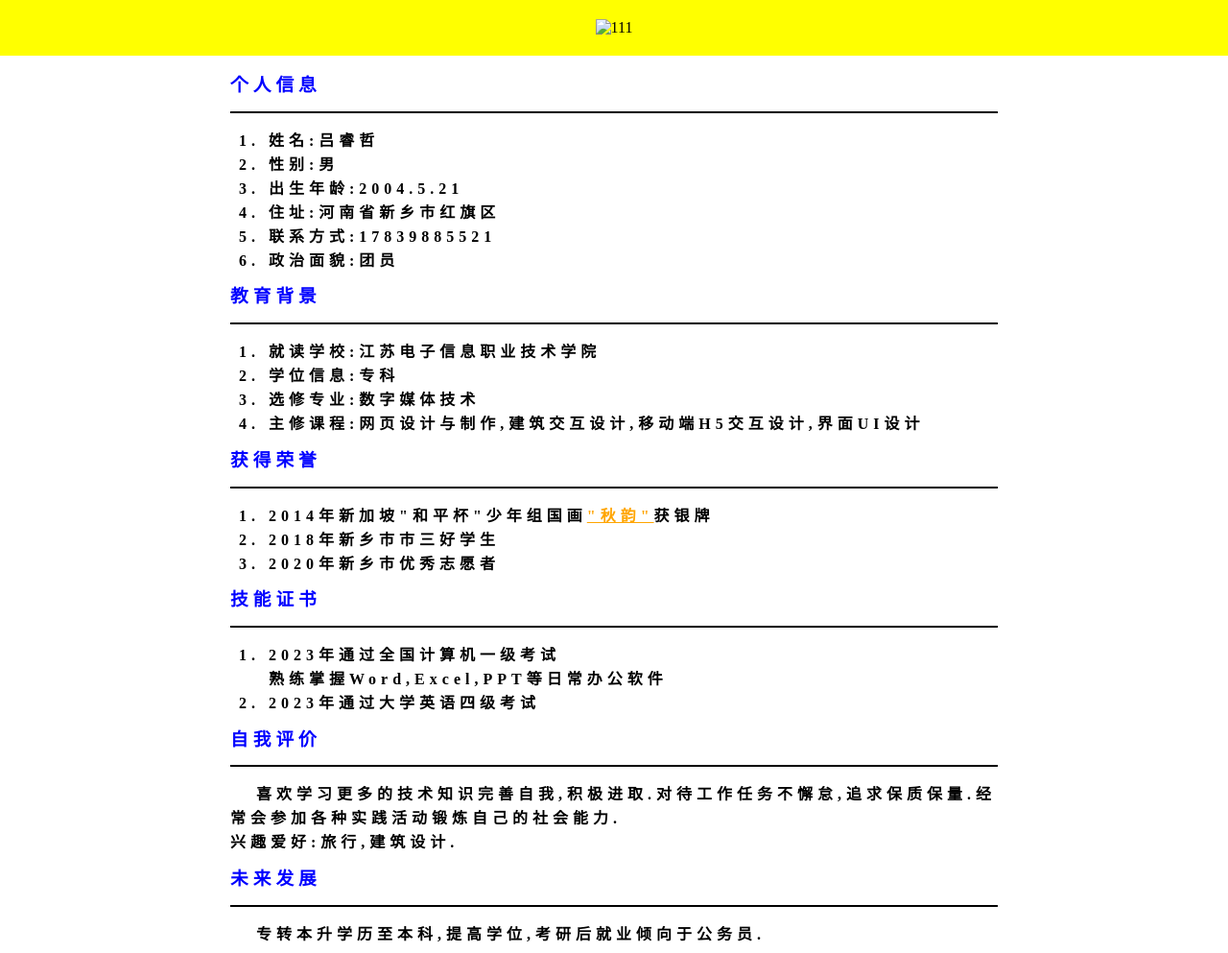
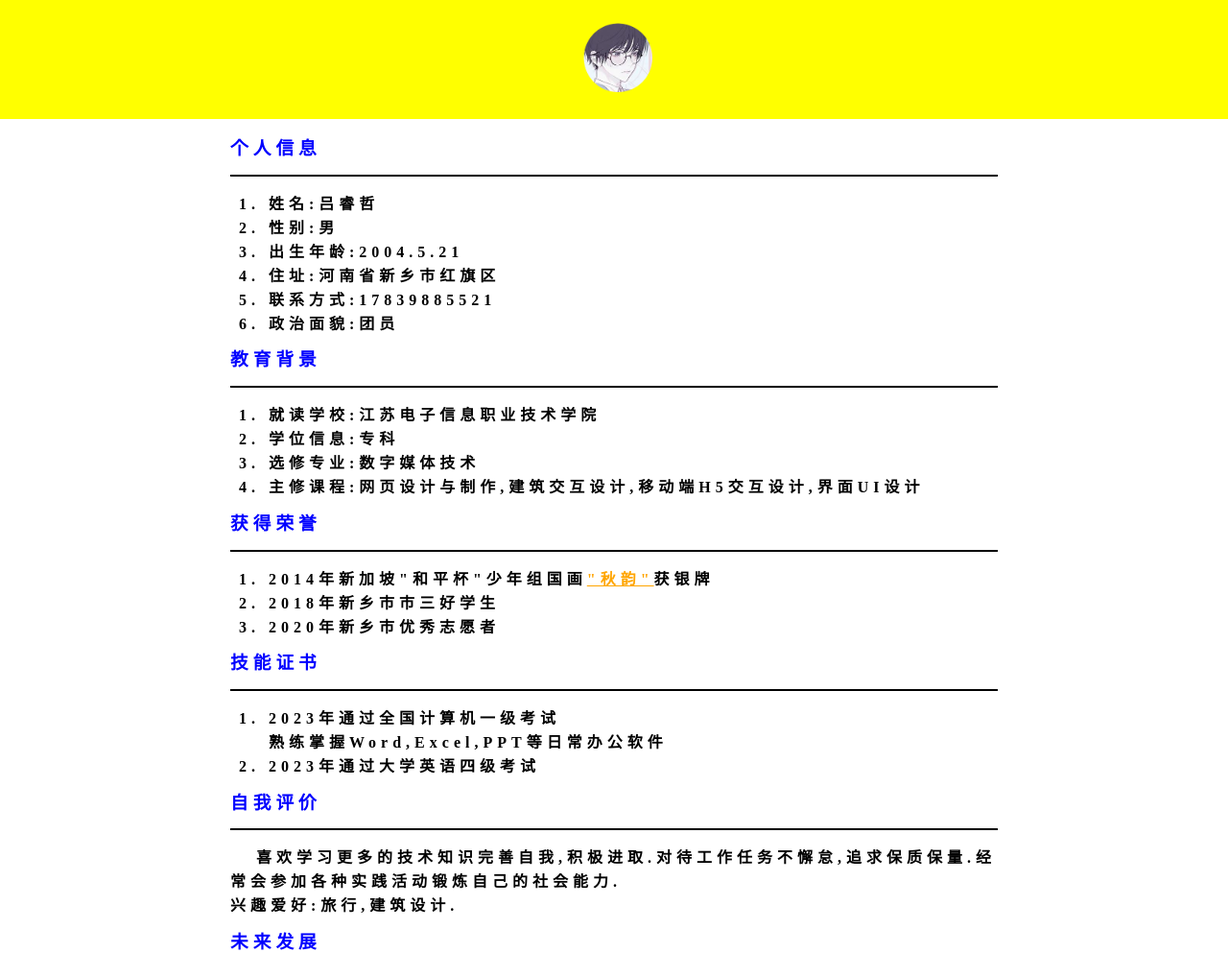
Before and after one commit to lvruizghe123/lvruizhejianli, a plain HTML site: page index.html in a window 1280 px wide. Shown: the top 993 px of the page at 96% size. Drawn offline with Linux system fonts and the light colour scheme.

Commit message:
Add files via upload

```diff
--- a/index.html
+++ b/index.html
@@ -38,7 +38,7 @@
 		}
 	</style>
 <body>
-	<div class="box1"><img src="img/download.png" alt="111" width="80px" height="80px"></div>
+	<div class="box1"><img src="download.png" alt="111" width="80px" height="80px"></div>
 
 <div class="middlebox">
 	<div class="wenzi">
```
